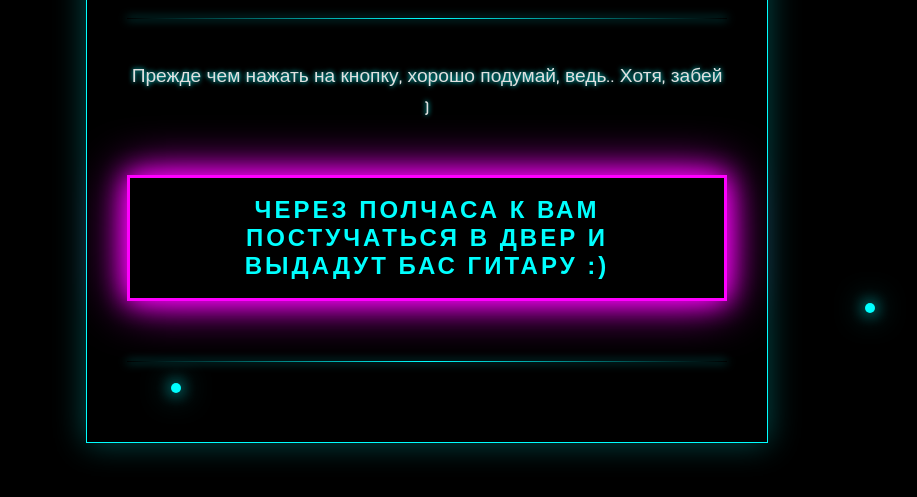
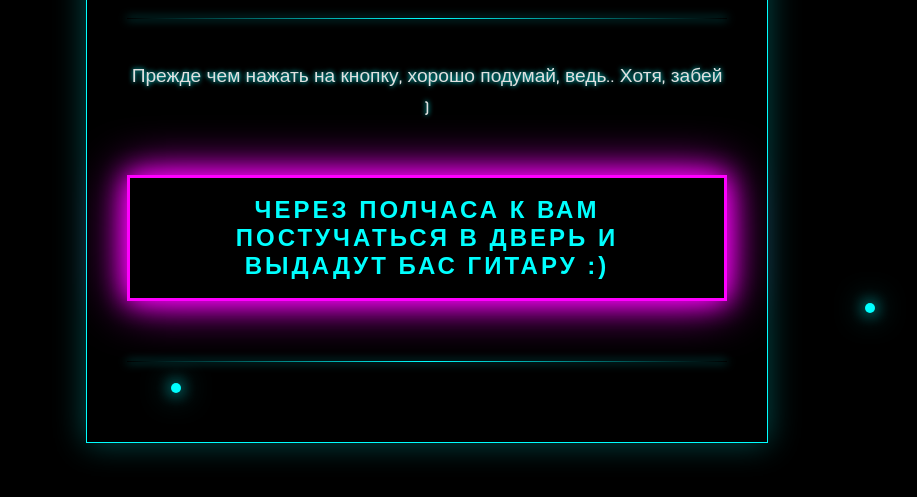
Before and after one commit to xxxsexxx/-, a plain HTML site: page index.html in a window 1280 px wide. Both pictures are taken after a click on the button "СТАТЬ БАСИСТКОЙ 😈". Shown: the part 287-784 px from the top of the page, without its empty margins (213-1130 px from the left). Drawn offline with Linux system fonts and the light colour scheme.

Commit message:
index.html

```diff
--- a/index.html
+++ b/index.html
@@ -151,7 +151,7 @@
         bassBtn.addEventListener('click', function() {
             bassAudio.play()
                 .then(() => {
-                    bassBtn.textContent = "Через полчаса к вам постучаться в двер и выдадут бас гитару :)";
+                    bassBtn.textContent = "Через полчаса к вам постучаться в дверь и выдадут бас гитару :)";
                     bassBtn.disabled = true;
                     bassBtn.style.boxShadow = '0 0 25px #f0f, 0 0 50px #f0f';
                     bassBtn.style.borderColor = '#f0f';
```
